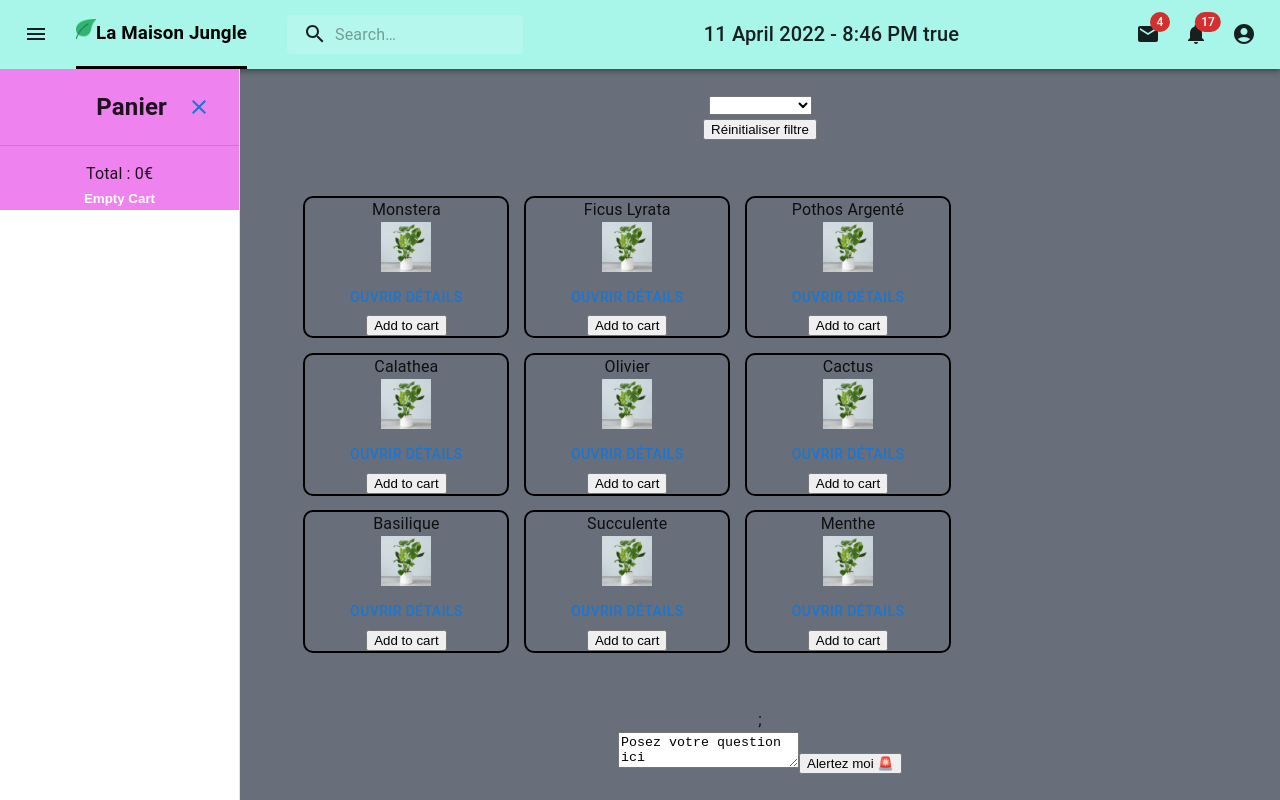
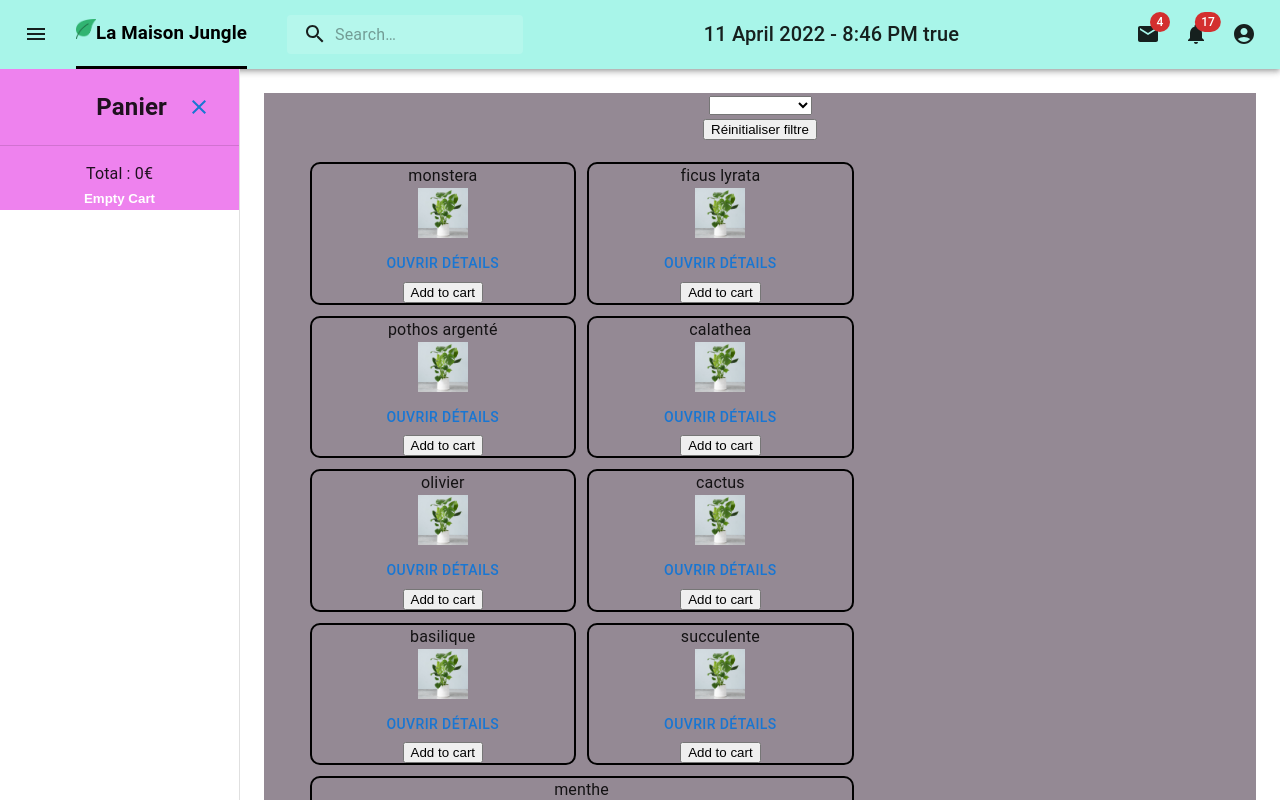
Before and after one commit to JoseLeMalin/maison-jungle-v2, a React (Create React App) app: page /ShoppingList in a window 1280 px wide. Shown: the top 800 px of the page. Built offline with nearby package versions, Linux system fonts and the light colour scheme.

Commit message:
End of the day commit

```diff
--- a/src/components/App.js
+++ b/src/components/App.js
@@ -44,7 +44,7 @@ function App() {
         </Box>
       </div>
       <div className="app-body">
-        <div classsName="App-cart" flex>
+        <div classsName="App-cart">
           <Cart
             cart={cart}
             setCart={setCart}
@@ -53,12 +53,12 @@ function App() {
           />
         </div>
         <Main open={cartOpened}>
-          <div classsName="app-content" flex>
+          <div classsName="App-content">
             <Box sx={{ flexGrow: 1 }}>
               <ShoppingList cart={cart} setCart={setCart} />
             </Box>
-            <QuestionForm />
           </div>
+          <QuestionForm />
         </Main>
       </div>
       <div>
--- a/src/components/ShoppingList.js
+++ b/src/components/ShoppingList.js
@@ -40,15 +40,14 @@ function ShoppingList({ cart, setCart }) {
     setOpenSnackBar(false);
   };
   return (
-    <div>
-      <div>
+    <div className="sl-content">
+      <div class="sl-filters">
         <Categories
           categAvailable={categAvailable}
           setcategAvailable={setcategAvailable}
           categSelected={categSelected}
           setCategSelected={setCategSelected}
         />
-        <div>
         <button
           type="button"
           onClick={() => {
@@ -59,10 +58,9 @@ function ShoppingList({ cart, setCart }) {
           Réinitialiser filtre
         </button>
       </div>
-      </div>
-      <ul className="lmj-plant-list">
+      <ul className="sl-lmj-plant-list">
         {plantlistDisplay.map((plant) => (
-          <div key={plant.id} className="lmj-plant-item">
+          <div className="sl-lmj-plant-item" key={plant.id}>
             <PlantItem
               name={plant.name}
               cover={plant.cover}
--- a/src/styles/App.css
+++ b/src/styles/App.css
@@ -1,6 +1,5 @@
 .App {
   text-align: center;
-  background-color: #696f7a;
   height: 100%;
   width: 100%;
 }
@@ -17,8 +16,8 @@
 }
 
 .App-header {
-  background-color: #282c34;
   min-height: 100vh;
+  height: 20%;
   display: flex;
   flex-direction: column;
   align-items: center;
@@ -27,6 +26,16 @@
   color: white;
 }
 
+.App-content {
+  display: flex;
+  flex-direction: column;
+  background-color: #14693a;
+  min-height: 100vh;
+  align-items: center;
+  justify-content: center;
+  font-size: calc(10px + 2vmin);
+  color: white;
+}
 .App-link {
   color: #61dafb;
 }
@@ -44,6 +53,10 @@
   flex-direction: row;
 }
 
+.app-body {
+  height: 80%;
+}
 .App-cart {
-  background-color: darkgreen;
+  background-color: rgb(29, 143, 29);
+  height: "100vh";
 }
--- a/src/styles/PlantItem.css
+++ b/src/styles/PlantItem.css
@@ -1,17 +1,11 @@
-.lmj-plant-item-cover {
-  height: 250px;
-  width: 250px;
-  border-radius: 20px;
-  object-fit: cover;
-}
-
 .lmj-plant-item {
   margin: 10px;
   display: flex;
-  align-items: flex-start;
   justify-content: center;
   flex-direction: column;
   text-transform: capitalize;
+  height: 20%;
+  width: 20%;
 }
 
 .lmj-logo {
--- a/src/styles/ShoppingList.css
+++ b/src/styles/ShoppingList.css
@@ -1,19 +1,28 @@
-.lmj-plant-list {
+.sl-content {
+  background-color: #948994;
+}
+.sl-lmj-plant-list {
+  display: flex;
+  flex-flow: row wrap;
   list-style-type: none;
-  padding: 32px;
+
+  justify-content: space-evenly;
+  height: 100%;
+  width: 60%;
+}
+.sl-lmj-plant-list > * {
+  flex: 1 1 40%;
+}
+.sl-lmj-plant-item {
   display: flex;
-  flex-wrap: wrap;
-  max-width: 800px;
+  flex-flow: column wrap;
+  border: solid 2px black;
+  border-radius: 10px;
+  margin: 1%;
+  align-items: center;
+  justify-content: center;
 }
 
-.lmj-plant-item {
-  border: solid 2px black;
-  border-radius: 10px;
-  height: 100%;
-  width: 28%;
-  margin: 1%;
-  display: flex;
-  align-items: center;
-  justify-content: center;
-  flex-direction: column;
+.sl-filters {
+  align-content: center;
 }
```
Lines whose indentation alone changed are shown as unchanged.
